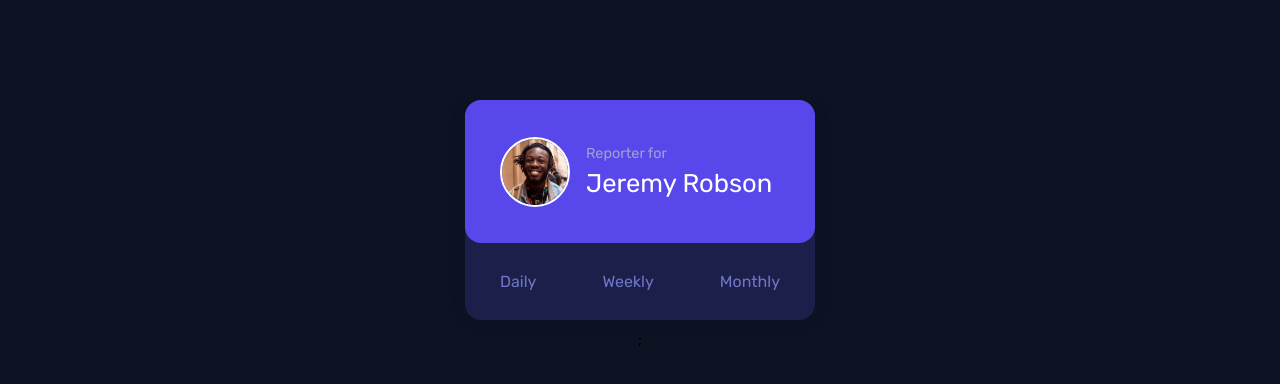
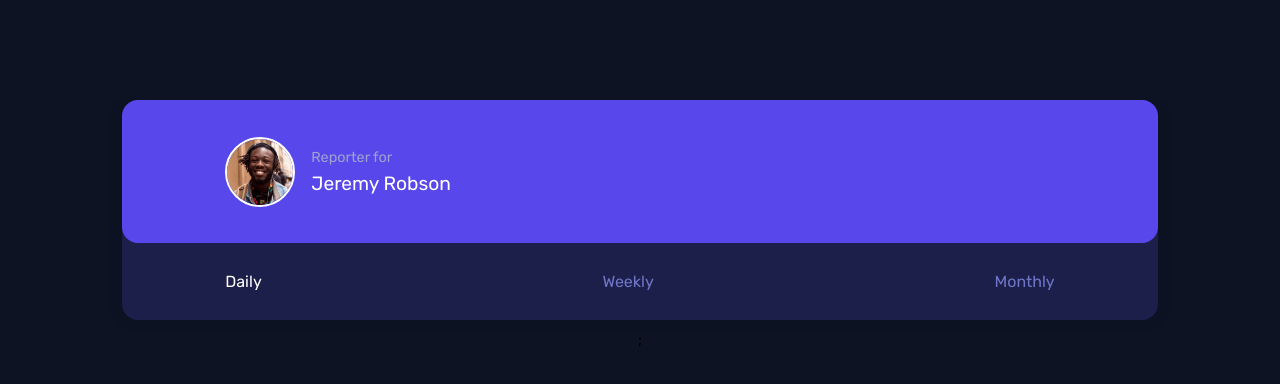
Before and after one commit to TyperGuy/time-tracking-chalenge, a React (Vite) app in the folder chalenge-time-tracking-tasmlu/: page / in a window 1280 px wide. Shown: the top 384 px of the page. Built offline with nearby package versions, Linux system fonts and the light colour scheme; no server answers.

Commit message:
feat : implement  profile component UI

```diff
--- a/chalenge-time-tracking-tasmlu/src/components/profile/Profile.module.scss
+++ b/chalenge-time-tracking-tasmlu/src/components/profile/Profile.module.scss
@@ -1,5 +1,5 @@
 .card{
-  width: 350px;
+  width: 90%;
   height: 220px;
   background-color:  hsl(235, 46%, 20%);
   border-radius: 1rem;
@@ -53,10 +53,15 @@
   justify-content: space-between;
   align-items: center;
   color: hsl(235, 45%, 61%);
+  cursor: pointer;
+  transition: all ease-in .5s;
+}
+.optionsContainer>span:hover{
+  color:#fff;
 }
 
 .profileName{
-  font-size: 1.6em;
+  font-size: 1.2em;
 }
 
 @media only screen and (min-width : 1440px) {
--- a/chalenge-time-tracking-tasmlu/src/components/profile/index.tsx
+++ b/chalenge-time-tracking-tasmlu/src/components/profile/index.tsx
@@ -1,6 +1,10 @@
+import { useState } from "react";
 import Styles from "./Profile.module.scss";
 
+const options = ["Daily", "Weekly", "Monthly"];
+
 const ProfileCard = () => {
+  const [selected, setSelected] = useState("Daily");
   return (
     <div className={Styles.card}>
       <header className={Styles.header}>
@@ -17,9 +21,18 @@ const ProfileCard = () => {
         </div>
       </header>
       <div className={Styles.optionsContainer}>
-        <span>Daily</span>
-        <span>Weekly</span>
-        <span>Monthly</span>
+        {options.map((option) => {
+          return (
+            <span
+              style={{
+                color: selected === option ? "#fff" : "hsl(235, 45%, 61%)",
+              }}
+              onClick={() => setSelected(option)}
+            >
+              {option}
+            </span>
+          );
+        })}
       </div>
     </div>
   );
--- a/chalenge-time-tracking-tasmlu/src/pages/home/Home.module.scss
+++ b/chalenge-time-tracking-tasmlu/src/pages/home/Home.module.scss
@@ -8,7 +8,6 @@
   overflow: hidden;
 
   @media only screen and (min-width : 1440px) {
-
      background-color: green;
      max-width: 1440px;
      width: 1440px;
```
